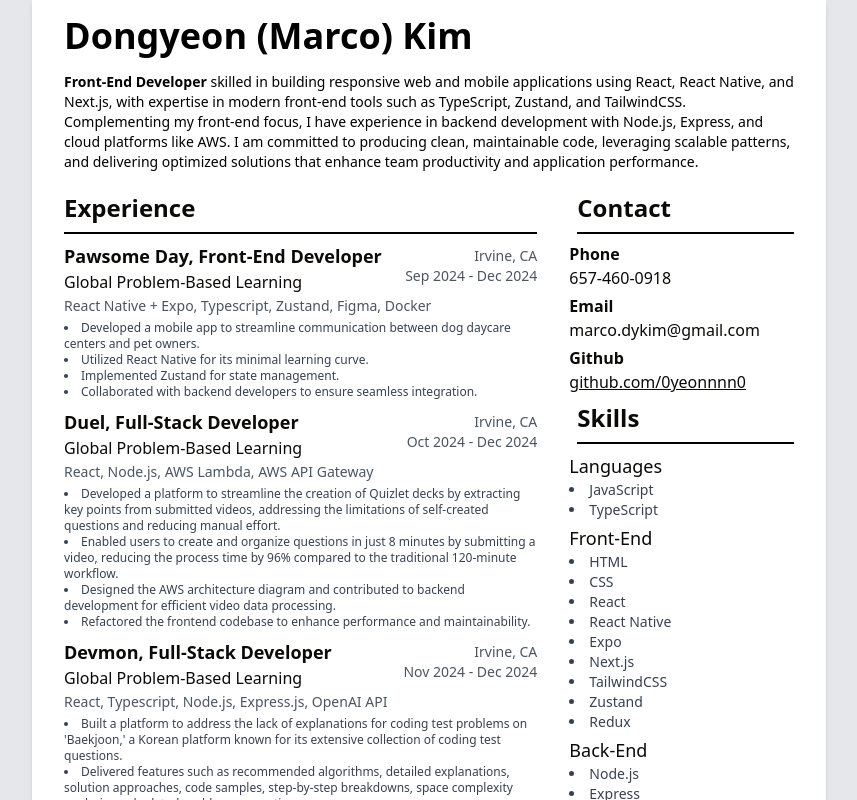
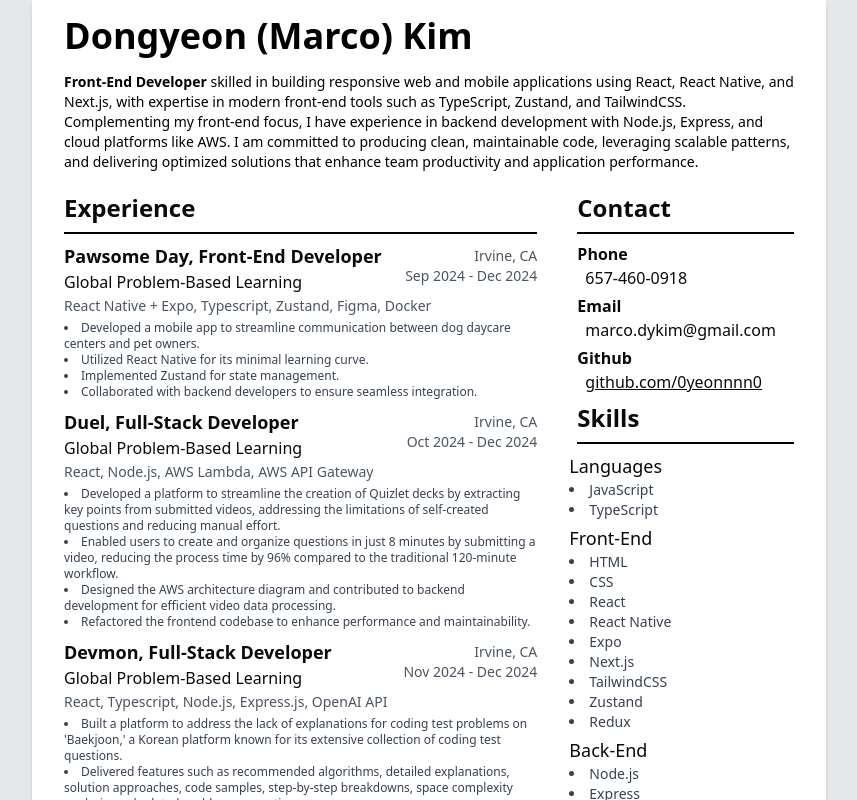
Before and after one commit to 0yeonnnn0/resume-portfolio, a React (Vite) app: page / in a window 1280 px wide. Shown: the top 800 px of the page, without its empty margins (211-1068 px from the left). Built offline with nearby package versions, Linux system fonts and the light colour scheme.

Commit message:
[feat] add HoverHighlight - Contact

```diff
--- a/src/components/atoms/Modal.tsx
+++ b/src/components/atoms/Modal.tsx
@@ -18,7 +18,8 @@
       <DialogTrigger asChild>
         <div className="cursor-pointer">{trigger}</div>
       </DialogTrigger>
-      <DialogContent>
+      {/* 이부분 나중에 수정, 사이즈는 커스텀해주는걸로, sm, md, lg, xl 사이즈로 구분 */}
+      <DialogContent className="w-full max-w-screen-xl">
         <DialogHeader>
           <DialogTitle>{title}</DialogTitle>
         </DialogHeader>
--- a/src/components/atoms/contact/ContactItem.tsx
+++ b/src/components/atoms/contact/ContactItem.tsx
@@ -1,6 +1,6 @@
 import ContactLabel from "../contact/ContactLabel";
-import ContactValue from "../contact/ContactValue";
 import ContactLink from "../contact/ContactLink";
+import { HoverHighlight } from "../HoverHighlight";
 
 interface ContactItemProps {
   label: string;
@@ -10,13 +10,12 @@
 
 export default function ContactItem({ label, value, href }: ContactItemProps) {
   return (
-    <p className="font-medium">
+    <p>
       <ContactLabel label={label} />
-      <br />
       {href ? (
         <ContactLink href={href} value={value} />
       ) : (
-        <ContactValue value={value} />
+        <HoverHighlight className="font-normal">{value}</HoverHighlight>
       )}
     </p>
   );
--- a/src/components/atoms/contact/ContactLabel.tsx
+++ b/src/components/atoms/contact/ContactLabel.tsx
@@ -1,7 +1,7 @@
 interface ContactLabelProps {
-    label: string;
-  }
+  label: string;
+}
 
-  export default function ContactLabel({ label }: ContactLabelProps) {
-    return <strong>{label}</strong>;
-  }
+export default function ContactLabel({ label }: ContactLabelProps) {
+  return <strong className="block">{label}</strong>;
+}
--- a/src/components/atoms/contact/ContactLink.tsx
+++ b/src/components/atoms/contact/ContactLink.tsx
@@ -1,3 +1,5 @@
+import { HoverHighlight } from "../HoverHighlight";
+
 interface ContactLinkProps {
   href: string;
   value: string;
@@ -7,11 +9,11 @@
   return (
     <a
       href={href}
-      className="underline font-normal"
+      className="underline"
       target="_blank"
       rel="noopener noreferrer"
     >
-      {value}
+      <HoverHighlight>{value}</HoverHighlight>
     </a>
   );
 }
--- a/src/components/atoms/contact/ContactList.tsx
+++ b/src/components/atoms/contact/ContactList.tsx
@@ -3,5 +3,5 @@
 }
 
 export default function ContactList({ children }: ContactListProps) {
-  return <div className="flex flex-col gap-1">{children}</div>;
+  return <div className="flex flex-col gap-1 ml-2">{children}</div>;
 }
--- a/src/components/atoms/contact/ContactValue.tsx
+++ /dev/null
@@ -1,7 +0,0 @@
-interface ContactValueProps {
-  value: string;
-}
-
-export default function ContactValue({ value }: ContactValueProps) {
-  return <span className="font-normal">{value}</span>;
-}
```
